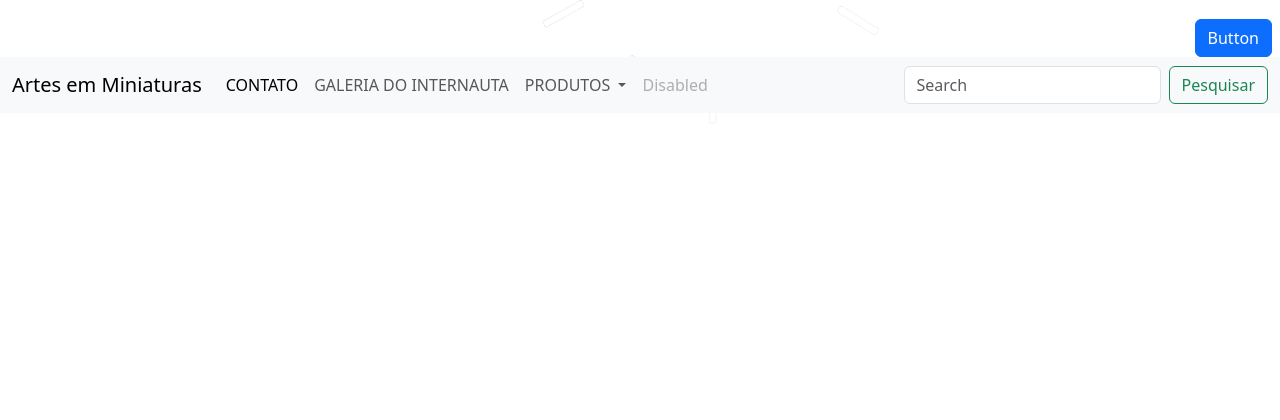
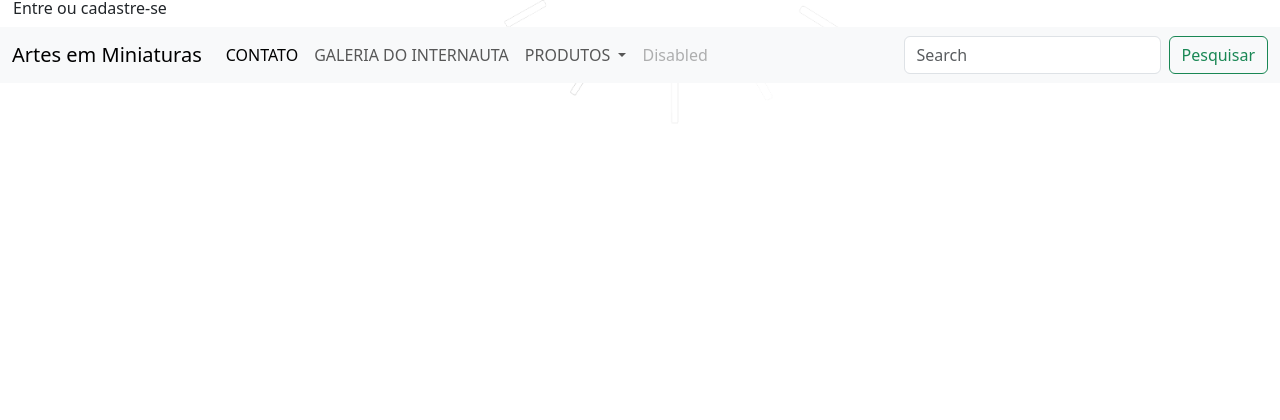
Before and after one commit to Leane212/python_avancado, a Django app: page / in a window 1280 px wide. Shown: the part 301-721 px from the top of the page. Run offline with Django 5.2, Linux system fonts and the light colour scheme.

Commit message:
atualizacao

```diff
--- a/LojaMiniaturas/lojaMiniaturas_app/static/style/base.css
+++ b/LojaMiniaturas/lojaMiniaturas_app/static/style/base.css
@@ -1,12 +1,9 @@
 
 #logo{
     position: absolute;
-	left: 40%;
+	left: 37%;
 	top: 30px;
 }
-
-
-
 
 .d-grid{
 
@@ -14,3 +11,7 @@
     justify-content: center; /* Alinha o conteúdo ao centro horizontalmente */
     margin-top: 20px;
 }
+
+.d-md-flex{
+    background-color: rgba(11, 207, 207, 0.651);
+}
--- a/LojaMiniaturas/lojaMiniaturas_app/templates/base.html
+++ b/LojaMiniaturas/lojaMiniaturas_app/templates/base.html
@@ -19,11 +19,11 @@
 
     <div id="fundo">
       {% load static %}
-        <img src="{% static 'miniaturas_panfleto.png' %}" alt="logo" class="img-responsive fundo" width="100%" height="300px">
+        <img src="{% static 'miniaturas_panfleto.png' %}" alt="logo" class="img-responsive" width="100%" height="290px">
     </div>
 
-    <div class="d-grid gap-2 d-md-flex justify-content-md-end" >
-      <button class="btn btn-primary me-md-2" type="button">Button</button>
+    <div class="gap-2 justify-content-md-end" >
+      <button class="btn me-md-2" type="button">Entre ou cadastre-se</button>
 
     </div>
 
```
Also changed, not shown: LojaMiniaturas/db.sqlite3.
